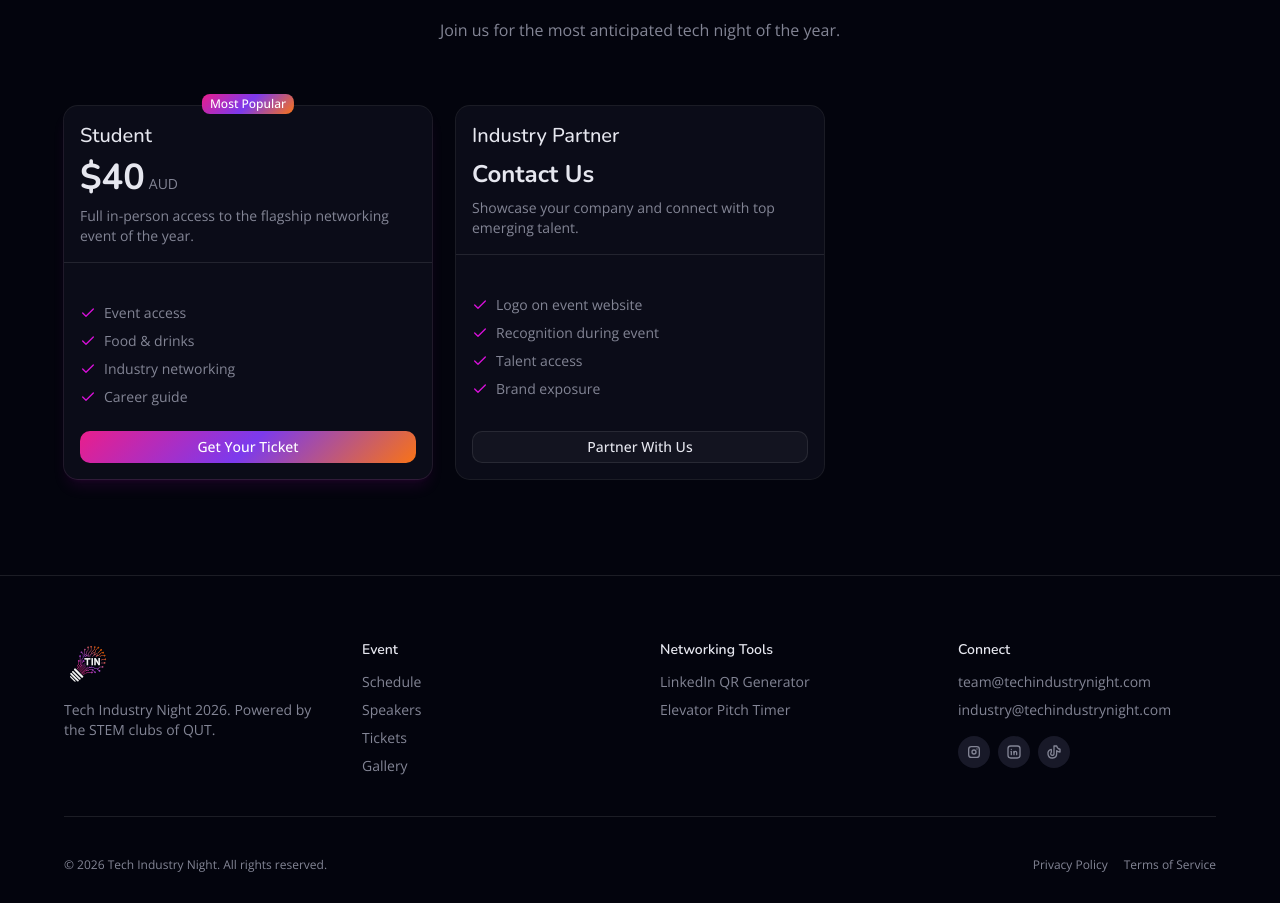
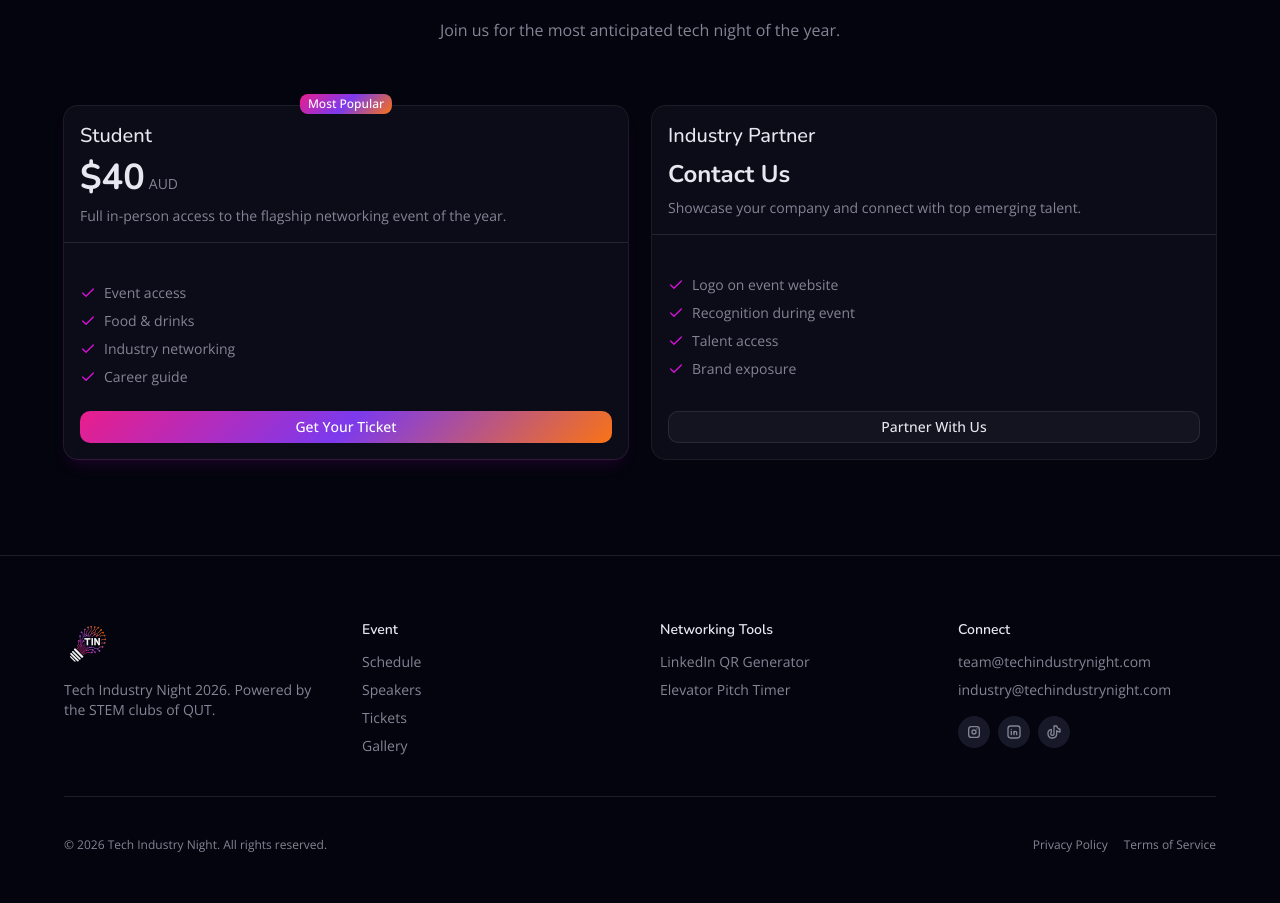
Before and after one commit to liiam-dsouza/qut-tin-website, a React (Vite) app: page / in a window 1280 px wide. Shown: the part 8514-9417 px from the top of the page. Built offline with nearby package versions, Linux system fonts and the light colour scheme.

Commit message:
Update tickets component

```diff
--- a/src/components/Tickets.tsx
+++ b/src/components/Tickets.tsx
@@ -33,7 +33,7 @@ function Tickets() {
         {/* Cards */}
         <motion.div
           variants={fadeUpContainer}
-          className="grid sm:grid-cols-2 lg:grid-cols-3 gap-6 items-stretch"
+          className="grid sm:grid-cols-2 lg:grid-cols-2 gap-6 items-stretch"
         >
           {tickets.map((tier) => (
             <motion.div
```
